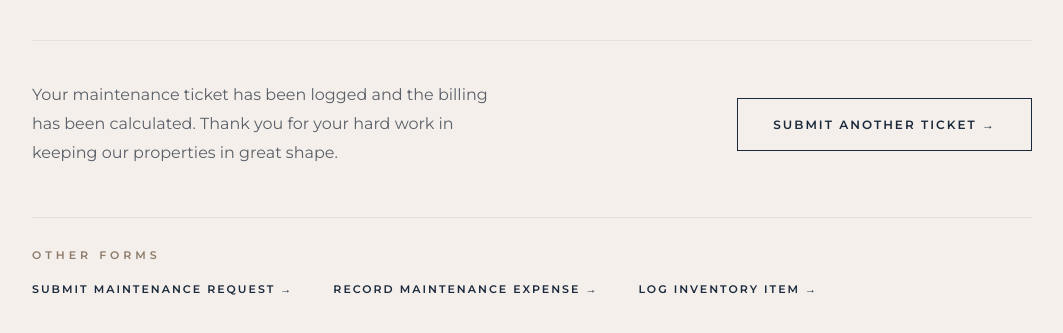
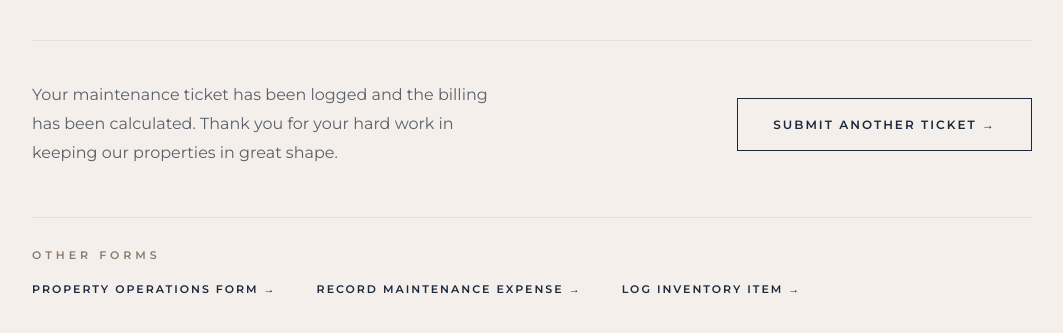
Before and after one commit to Kliff1820/BNB-Maintenance-expense-ticket, a plain HTML site: page index.html in a window 1280 px wide. Shown: the part 451-784 px from the top of the page, without its empty margins (108-1171 px from the left). Drawn offline with nearby package versions, Linux system fonts and the light colour scheme; a web font is replaced by a local one.

Commit message:
Update index.html

```diff
--- a/index.html
+++ b/index.html
@@ -173,7 +173,7 @@
     <div class="otherforms">
       <div class="otherforms-label">Other Forms</div>
       <div class="otherforms-links">
-        <a href="https://tally.so/r/aQYBYZ" class="otherforms-link">Submit Maintenance Request &rarr;</a>
+        <a href="https://tally.so/r/aQYBYZ" class="otherforms-link">Property Operations Form &rarr;</a>
         <a href="https://tally.so/r/Xx0DEP" class="otherforms-link">Record Maintenance Expense &rarr;</a>
         <a href="https://tally.so/r/9qd6XE" class="otherforms-link">Log Inventory Item &rarr;</a>
       </div>
```
